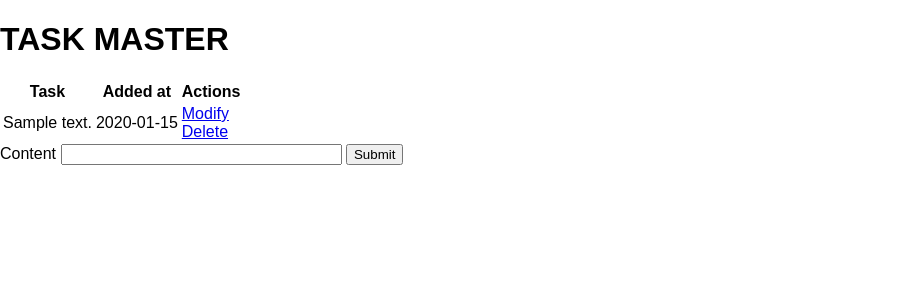
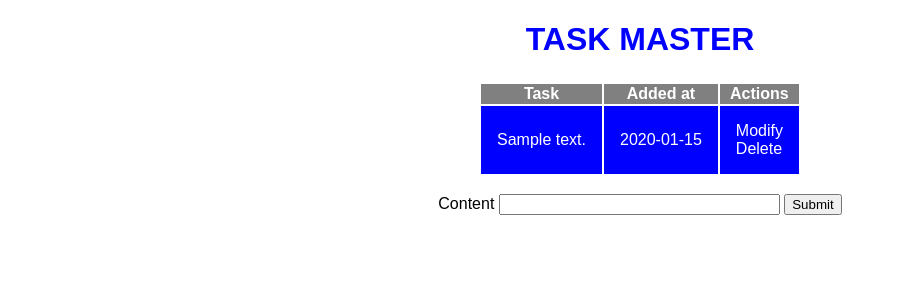
Before and after one commit to Sylva-Egb/first_flask_project, a Flask app: page / in a window 1280 px wide. Shown: the top 300 px of the page, without its empty margins (0-905 px from the left). Run offline with Flask 3, Linux system fonts and the light colour scheme; tables that the repository leaves empty hold one stand-in row (values such as "Sample post").

Commit message:
styling the pages

```diff
--- a/static/css/main.css
+++ b/static/css/main.css
@@ -2,3 +2,52 @@ body{
     margin: 0;
     font-family: sans-serif;
 }
+
+.danger{
+    color: red;
+}
+
+.content{
+    display: flex;
+    flex-direction: column;
+    align-items: center;
+
+}
+
+table{
+    color: white;
+    border: transparent 2px solid;
+    border-right: transparent;
+    border-left: transparent;
+    border-radius: 25%;
+}
+
+tr{
+    border: 10px black solid;
+    background-color: gray;
+}
+
+td{
+    background-color: blue;
+    padding: 1rem;
+
+}
+
+a{
+    text-decoration: none;
+    color: white;
+    padding-bottom: 5px;
+    transition: color 0.3s ease;
+}
+
+a:hover {
+    color: orange
+}
+
+form{
+    padding: 1rem;
+}
+
+h1{
+    color: blue;
+}
--- a/templates/index.html
+++ b/templates/index.html
@@ -1,16 +1,19 @@
 {% extends 'base.html' %}
 
 {% block head %}
-    <title>Flask Index</title>
+    <title>Todo - Index</title>
 {%endblock%}
 
 {% block body %}
     <div class="content">
+
             <h1>TASK MASTER</h1>
+
+
             {% if tasks|length <1 %}
-            <h4>
+                <span class="danger">
                     There is no task Create one below
-            </h4>
+                </span>
             {% else %}
                 <table>
                     <tr>
@@ -41,7 +44,8 @@
                     {%endfor%}
                 </table>
             {%endif%}
-    </div>
+
+
 
             <form action="/" method="POST">
                 {{ form.hidden_tag() }}
@@ -50,4 +54,7 @@
 
                 {{ form.submit }}
             </form>
+
+    </div>
+
 {%endblock%}
```
Also changed, not shown: templates/update.html (+6 -6 lines). Lines whose indentation alone changed are shown as unchanged.
